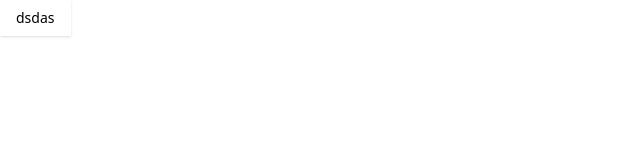
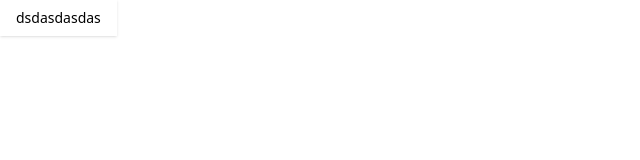
Before and after one commit to nolood/vite-react-template-v2, a React (Vite) app: page / in a window 1280 px wide. Shown: the top 160 px of the page, without its empty margins (0-640 px from the left). Built offline with nearby package versions, Linux system fonts and the light colour scheme.

Commit message:
feat: eslint lint-staged test

```diff
--- a/src/App.tsx
+++ b/src/App.tsx
@@ -2,10 +2,10 @@ import { Button } from "~/shared/ui/kit/ui/button";
 import { type FC } from "react";
 import "./app/styles/globals.css";
 
-const App = () => {
+const App: FC = () => {
   return (
     <div>
-      <Button>dsdas</Button>
+      <Button>dsdasdasdas</Button>
     </div>
   );
 };
```
